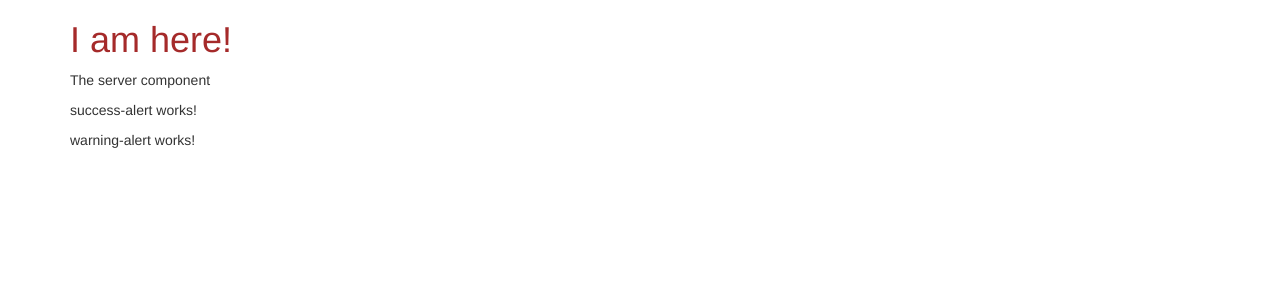
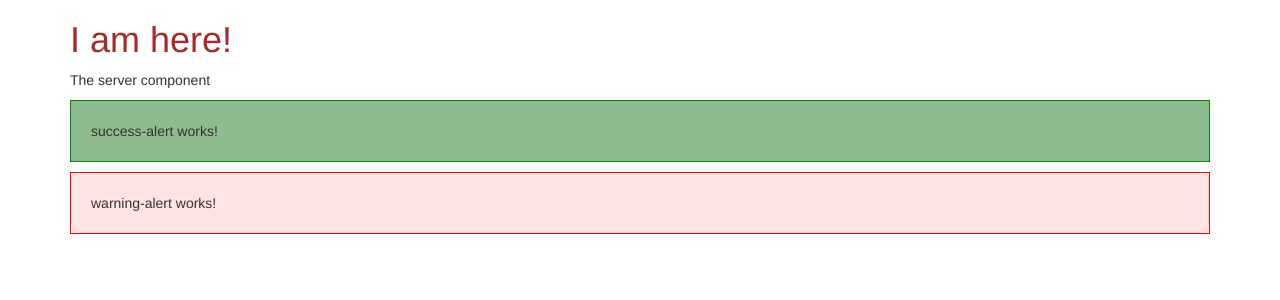
Before and after one commit to TanyaEf/angular-study-app, an Angular app: page / in a window 1280 px wide. Shown: the top 300 px of the page. Built offline with nearby package versions, Linux system fonts and the light colour scheme.

Commit message:
new components(styles)

```diff
--- a/src/app/success-alert/success-alert.component.css
+++ b/src/app/success-alert/success-alert.component.css
@@ -0,0 +1,5 @@
+p {
+  padding: 20px;
+  background-color: darkseagreen;
+  border: 1px solid green;
+}
--- a/src/app/warning-alert/warning-alert.component.ts
+++ b/src/app/warning-alert/warning-alert.component.ts
@@ -2,6 +2,13 @@ import {Component} from '@angular/core';
 
 @Component({
   selector: 'app-warning-alert',
-  template: `<p>warning-alert works!</p>`
+  template: `<p>warning-alert works!</p>`,
+  styles: [
+    `p {
+      padding: 20px;
+      background-color: mistyrose;
+      border: 1px solid red;
+    }`
+  ]
 })
 export class WarningAlertComponent {}
```
